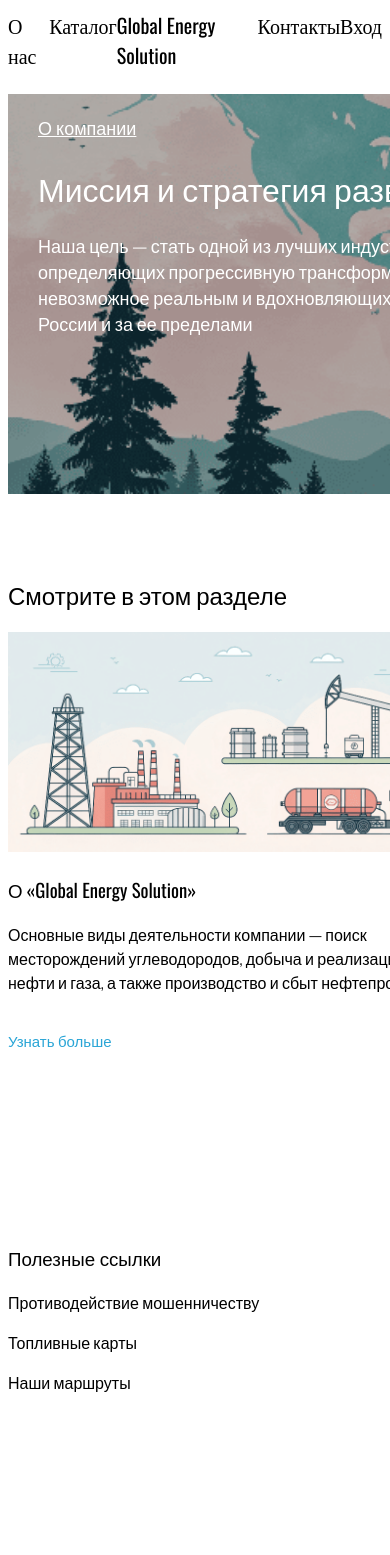
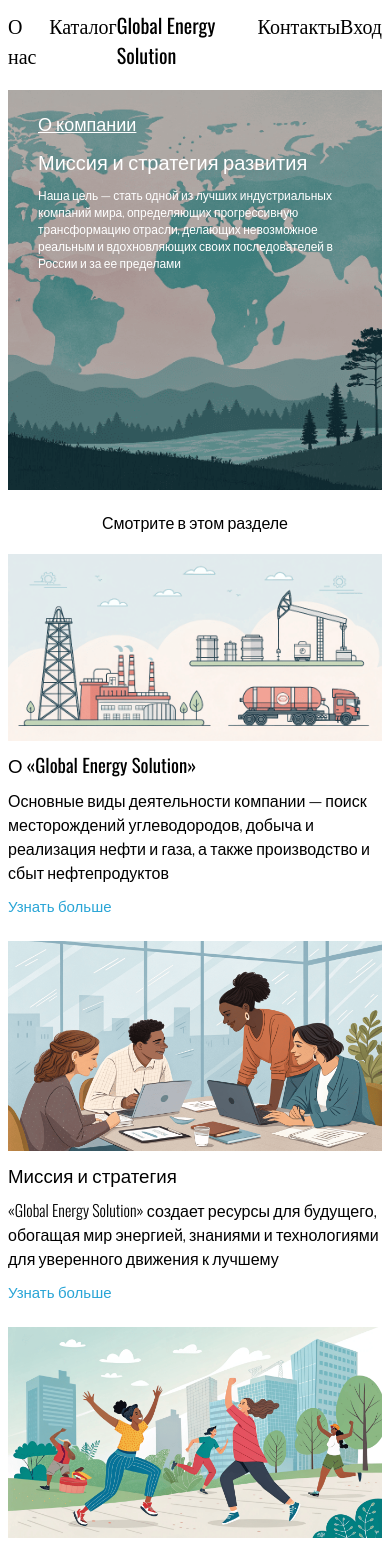
Before and after one commit to 1ndex13/ges-front, a React (Vite) app: page /about in a window 390 px wide. Shown: the top 1555 px of the page. Before the commit the page ends 1418 px from the top, so only its background shows below. Built offline with nearby package versions, Linux system fonts and the light colour scheme.

Commit message:
Начало адаптации

```diff
--- /dev/null
+++ b/src/api/UserStore.js
@@ -0,0 +1,111 @@
+import { makeAutoObservable } from "mobx";
+import axios from "axios";
+
+class UserStore {
+  username = "";
+  email = "";
+  password = "";
+  confirmPassword = "";
+  error = "";
+  isAuthenticated = false;
+
+  constructor() {
+    makeAutoObservable(this);
+  }
+
+  setUsername(username) {
+    this.username = username;
+  }
+
+  setEmail(email) {
+    this.email = email;
+  }
+
+  setPassword(password) {
+    this.password = password;
+  }
+
+  setConfirmPassword(confirmPassword) {
+    this.confirmPassword = confirmPassword;
+  }
+
+  setError(error) {
+    this.error = error;
+  }
+
+  setIsAuthenticated(isAuthenticated) {
+    this.isAuthenticated = isAuthenticated;
+  }
+
+  async login(navigate) {
+    try {
+      const response = await axios.post("http://localhost:8080/api/auth/login", {
+        username: this.username,
+        password: this.password,
+      });
+      console.log("Успешная авторизация:", response.data);
+
+      localStorage.setItem("user", JSON.stringify(response.data));
+      this.setIsAuthenticated(true);
+      navigate("/profile"); // Навигация после успешного входа
+    } catch (err) {
+      this.setError("Неверный логин или пароль");
+      console.error("Ошибка авторизации:", err);
+    }
+  }
+
+  async register(navigate) { // Принимаем navigate как параметр
+    if (!this.validateForm()) {
+      return;
+    }
+    try {
+      const response = await axios.post("http://localhost:8080/api/auth/register", {
+        username: this.username,
+        email: this.email,
+        password: this.password,
+        confirmPassword: this.confirmPassword,
+      });
+      console.log("Успешная регистрация:", response.data);
+      navigate("/login"); // Навигация после успешной регистрации
+    } catch (err) {
+      if (err.response) {
+        if (err.response.status === 400) {
+          this.setError("Пользователь с таким именем или email уже существует");
+        } else {
+          this.setError("Ошибка регистрации");
+        }
+      } else {
+        this.setError("Ошибка сети или сервер недоступен");
+      }
+      console.error("Ошибка регистрации:", err);
+    }
+  }
+
+  validateForm() {
+    if (!this.username || !this.password || !this.confirmPassword) {
+      this.setError("Все поля обязательны для заполнения");
+      return false;
+    }
+    if (this.password !== this.confirmPassword) {
+      this.setError("Пароли не совпадают");
+      return false;
+    }
+    if (this.password.length < 6) {
+      this.setError("Пароль должен содержать минимум 6 символов");
+      return false;
+    }
+    if (!/\S+@\S+\.\S+/.test(this.email)) {
+      this.setError("Введите корректный email");
+      return false;
+    }
+    return true;
+  }
+
+  logout(navigate) { // Принимаем navigate как параметр
+    localStorage.removeItem("user");
+    this.setIsAuthenticated(false);
+    navigate("/login"); // Навигация после выхода
+  }
+}
+
+export const userStore = new UserStore();
--- a/src/components/Header/Header.jsx
+++ b/src/components/Header/Header.jsx
@@ -2,7 +2,7 @@
 import { observer } from "mobx-react"; // Добавьте observer
 import style from "./Header.module.css";
 import { Link } from "react-router-dom";
-import { userStore } from "../api/UserStore";
+import { userStore } from "../../api/UserStore";
 
 export const Header = observer(() => { // Оберните в observer
   return (
--- a/src/components/Main/components/Pages/AboutUs/AboutUs.module.css
+++ b/src/components/Main/components/Pages/AboutUs/AboutUs.module.css
@@ -1,79 +1,167 @@
 @import url('https://fonts.googleapis.com/css2?family=Montserrat:ital,wght@0,100..900;1,100..900&family=Oswald:wght@200..700&display=swap');
 
-.container{
+.container {
     font-family: 'Oswald', sans-serif;
     margin: 0 auto;
-    width: 1440px;
+    max-width: 1440px;
+    width: 100%;
+    padding: 20px 0;
+    box-sizing: border-box;
 }
 
-.oliman img{
-    filter: brightness(70%);
-    width: 1440px;
+.oliman {
+    position: relative;
+    width: 100%;
     height: 400px;
-    position: absolute;
-    object-fit: cover;
+    overflow: hidden;
 }
 
-.oliman h4, h1, p{
-    position: relative;
+.oliman img {
+    filter: brightness(70%);
+    width: 110%;
+    height: 100%;
+    object-fit: cover;
+    position: absolute;
+    top: 0;
+    left: 0;
+    z-index: 1;
 }
 
-.oliman h4{
-    padding-top: 20px;
-    padding-left: 30px;
-    font-weight: 400;
-    font-size: 18px;
-    text-decoration: underline;
+.oliman h4, .oliman h1, .oliman p {
+    position: relative;
+    z-index: 2;
     color: #fff;
-}
-
-.oliman h1{
-    padding-left: 30px;
-    color: #fff;
-    font-weight: 400;
-}
-
-.oliman p{
-    color: #fff;
-    font-weight: 300;
-    font-size: 18px;
-    width: 600px;
+    margin: 0;
     padding-left: 30px;
 }
 
-.ZagolovokOnas{
+.oliman h4 {
+    padding-top: 20px;
+    font-weight: 400;
+    font-size: 1.125rem; /* 18px */
+    text-decoration: underline;
+}
+
+.oliman h1 {
+    font-weight: 400;
+    font-size: 2rem; /* 32px */
+    margin-top: 10px;
+}
+
+.oliman p {
     font-weight: 300;
-    font-size: 24px;
-    display: flex;
-    margin: 0 auto;
-    margin-top: 240px;
+    font-size: 1.125rem; /* 18px */
+    width: 85%;
+    max-width: 600px;
+    margin-top: 10px;
+}
+
+.ZagolovokOnas {
+    font-weight: 300;
+    font-size: 1.5rem; /* 24px */
+    text-align: center;
+    margin-top: 60px;
     margin-bottom: 20px;
 }
 
 .info_cards {
     display: flex;
-    gap: 60px;
+    flex-wrap: wrap;
+    gap: 60px; /* Уменьшил отступ между карточками */
+    justify-content: center;
+    padding-bottom: 40px; /* Отступ снизу */
 }
 
-.info_card img{
-    width: 440px;
+.info_card {
+    flex: 1 1 calc(33.333% - 40px);
+    max-width: 440px;
+    box-sizing: border-box;
 }
 
-.info_card p{
+.info_card img {
+    width: 100%;
+    height: auto;
+    display: block;
+}
+
+.info_card p {
     font-weight: 300;
+    margin: 10px 0;
 }
-.info_card h3{
+
+.info_card h3 {
     font-weight: 400;
+    margin: 10px 0;
 }
-.info_card h6{
+
+.info_card h6 {
     cursor: pointer;
-    font-size: 15px;
+    font-size: 0.9375rem; /* 15px */
     font-weight: 400;
     color: #29a5d6;
+    margin: 10px 0;
 }
 
-.info_card h6:hover{
+.info_card h6:hover {
     text-decoration: underline;
     transform: scale(.98);
     transition: transform 0.3s ease-in-out;
 }
+
+/* Медиазапросы для адаптации */
+
+@media (max-width: 1024px) {
+    .oliman h1 {
+        font-size: 1.75rem; /* 28px */
+    }
+
+    .oliman p {
+        font-size: 1rem; /* 16px */
+    }
+
+    .ZagolovokOnas {
+        margin-top: 40px;
+    }
+
+    .info_card {
+        flex: 1 1 calc(50% - 20px); /* Уменьшил отступ между карточками */
+    }
+}
+
+@media (max-width: 768px) {
+    .oliman h1 {
+        font-size: 1.5rem; /* 24px */
+    }
+
+    .oliman p {
+        font-size: 0.875rem; /* 14px */
+    }
+
+    .ZagolovokOnas {
+        margin-top: 30px;
+        font-size: 1.25rem; /* 20px */
+    }
+
+    .info_card {
+        flex: 1 1 100%;
+    }
+}
+
+@media (max-width: 480px) {
+    .oliman h1 {
+        font-size: 1.25rem; /* 20px */
+    }
+
+    .oliman p {
+        font-size: 0.75rem; /* 12px */
+    }
+
+    .ZagolovokOnas {
+        margin-top: 20px;
+        font-size: 1rem; /* 16px */
+    }
+
+    .info_cards {
+        gap: 15px; /* Еще меньше отступ между карточками */
+    }
+}
--- a/src/components/Main/components/Pages/Login/Login.jsx
+++ b/src/components/Main/components/Pages/Login/Login.jsx
@@ -1,8 +1,8 @@
-import React from "react";
+  import React from "react";
 import { observer } from "mobx-react";
 import { Link, useNavigate } from "react-router-dom";
 import style from "./Login.module.css";
-import { userStore } from "../../../../api/UserStore";
+import { userStore } from "../../../../../api/UserStore";
 
 
 export const Login = observer(() => {
--- a/src/components/Main/components/Pages/Profile/Profile.jsx
+++ b/src/components/Main/components/Pages/Profile/Profile.jsx
@@ -1,7 +1,7 @@
 import React, { useEffect } from "react";
 import { observer } from "mobx-react";
 import { useNavigate } from "react-router-dom";
-import { userStore } from "../../../../api/UserStore";
+import { userStore } from "../../../../../api/UserStore";
 
 export const Profile = observer(() => {
   const navigate = useNavigate();
--- a/src/components/Main/components/Pages/Register/Register.jsx
+++ b/src/components/Main/components/Pages/Register/Register.jsx
@@ -1,14 +1,15 @@
 import React from "react";
 import { observer } from "mobx-react";
 import style from "./Register.module.css";
-import { Link } from 'react-router-dom';
-import { userStore } from "../../../../api/UserStore";
-
+import { Link, useNavigate } from 'react-router-dom';
+import { userStore } from "../../../../../api/UserStore";
 
 export const Register = observer(() => {
+  const navigate = useNavigate(); // Получаем функцию navigate
+
   const handleSubmit = async (e) => {
     e.preventDefault();
-    await userStore.register(navigate);
+    await userStore.register(navigate); // Передаем navigate в userStore.register
   };
 
   return (
```
